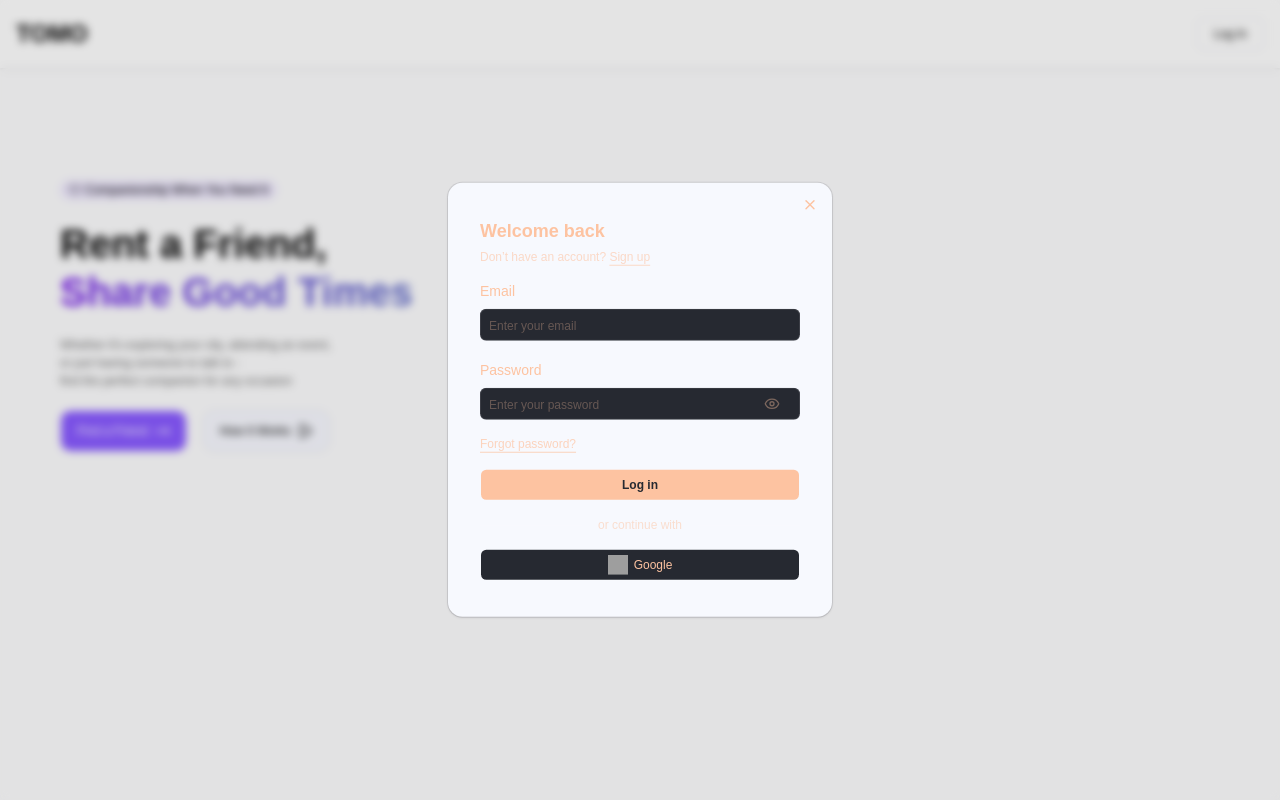
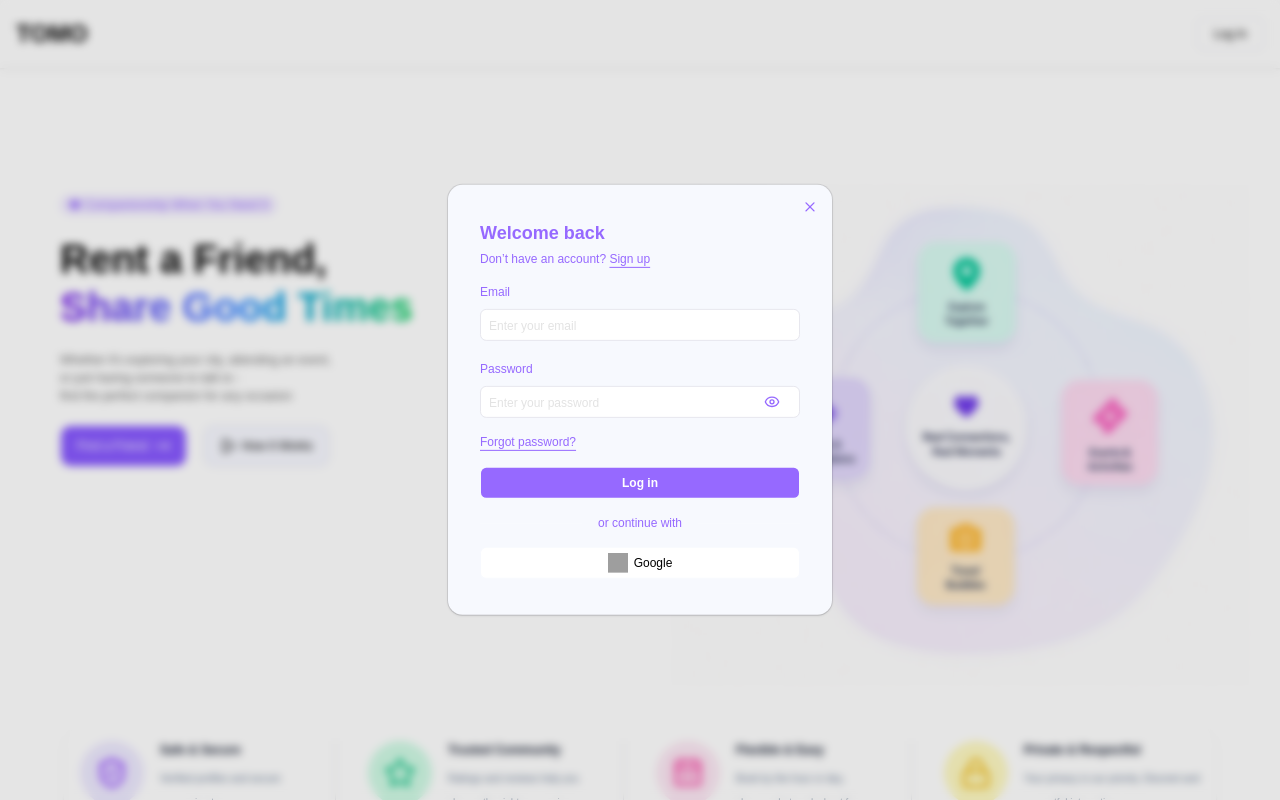
Before and after one commit to zaid-sinpie/rent_a_friend, a React (Vite) app: page / in a window 1280 px wide. Both pictures are taken after a click on the button "Log In". Built offline with nearby package versions, Linux system fonts and the light colour scheme; grey boxes are pictures that could not be loaded.

Commit message:
change hero page ui

```diff
--- a/src/App.jsx
+++ b/src/App.jsx
@@ -10,7 +10,7 @@ function App() {
     setLoginModal((prev) => !prev);
   }
   return (
-    <section className="w-screen h-screen max-lg:h-auto overflow-auto text-black bg-[#FCFCFD] flex items-center justify-center gap-10 max-lg:gap-0 max-lg:flex-col max-lg:justify-center max-lg:items-center relative pt-10">
+    <section className="w-screen h-screen max-lg:h-auto overflow-auto text-black bg-white flex items-center justify-center gap-10 max-lg:gap-0 max-lg:flex-col max-lg:justify-center max-lg:items-center relative py-10">
       <Navbar setLoginModal={setLoginModal} />
       <Outlet
         context={{
--- a/src/components/CustomDialog.jsx
+++ b/src/components/CustomDialog.jsx
@@ -3,7 +3,7 @@ import { Dialog, DialogContent } from "@/components/ui/dialog";
 const CustomDialog = ({ open, onOpenChange, children }) => {
   return (
     <Dialog open={open} onOpenChange={() => onOpenChange()}>
-      <DialogContent className={"bg-[#F7F9FE] text-[#FDC3A1] shadow"}>
+      <DialogContent className={"bg-[#F7F9FE] text-[#9669ff] shadow"}>
         {children}
       </DialogContent>
     </Dialog>
--- a/src/components/HeroCard.jsx
+++ b/src/components/HeroCard.jsx
@@ -4,14 +4,14 @@ import { Heart, MoveRight, Play } from "lucide-react";
 
 const HeroCard = () => {
   return (
-    <figure className="bg-transparent h-[60dvh] max-lg:h-[50dvh] w-full max-lg:w-[90%] max-lg:mt-15 px-15 rounded-sm flex flex-col justify-start gap-5">
-      <Badge className="bg-[#bda1ff3a] text-[#9 669ff]">
-        <Heart />
+    <article className="bg-transparent h-[60dvh] max-lg:h-[50dvh] w-1/2 px-15 rounded-sm flex flex-col justify-start gap-5">
+      <Badge className="bg-[#bda1ff3a] text-[#9669ff]">
+        <Heart className="fill-[#9669ff]"/>
         Companionship When You Need It
       </Badge>
       <div className="flex flex-col justify-start text-[40px] font-bold leading-12">
         <h1>Rent a Friend,</h1>
-        <h1 className="bg-linear-to-r from-violet-700 to-green-500 bg-clip-text text-transparent">
+        <h1 className="bg-linear-to-r from-violet-700 via-blue-500 via-50% to-green-500 bg-clip-text text-transparent w-fit">
           Share Good Times
         </h1>
       </div>
@@ -21,16 +21,16 @@ const HeroCard = () => {
         <p>find the perfect companion for any occasion</p>
       </div>
       <div className=" flex justify-center items-center gap-4 w-fit">
-        <Button className="text-[12px] px-4 py-5">
+        <Button className="text-[12px] px-4 py-5 hover:bg-[#9669ff]">
           Find a Friend
           <MoveRight />
         </Button>
-        <Button variant="outline" className="text-[12px] px-4 py-5">
+        <Button variant="outline" className="text-[12px] px-4 py-5 hover:bg-white">
+          <Play />
           How It Works
-          <Play />
         </Button>
       </div>
-    </figure>
+    </article>
   );
 };
 
--- /dev/null
+++ b/src/components/HeroCircle.jsx
@@ -0,0 +1,39 @@
+import { Card } from "@/components/ui/card";
+import { Heart, Coffee, MapPin, Ticket, Camera } from "lucide-react";
+
+const cards = [
+  {
+    title: "Explore Together",
+    icon: MapPin,
+    bg: "bg-green-100",
+    iconColor: "text-green-600",
+    position: "top-0 left-1/2 -translate-x-1/2",
+  },
+  {
+    title: "Coffee & Conversations",
+    icon: Coffee,
+    bg: "bg-violet-100",
+    iconColor: "text-violet-600",
+    position: "left-8 top-1/2 -translate-y-1/2",
+  },
+  {
+    title: "Events & Activities",
+    icon: Ticket,
+    bg: "bg-pink-100",
+    iconColor: "text-pink-500",
+    position: "right-8 top-1/2 -translate-y-1/2",
+  },
+  {
+    title: "Travel Buddies",
+    icon: Camera,
+    bg: "bg-yellow-100",
+    iconColor: "text-yellow-500",
+    position: "bottom-0 left-1/2 -translate-x-1/2",
+  },
+];
+
+export default function HeroCards() {
+  return (
+    <div className="relative h-125 w-1/2 bg-[url('/heroShape.png')] bg-contain bg-center bg-no-repeat"></div>
+  );
+}
--- /dev/null
+++ b/src/components/HeroFooter.jsx
@@ -0,0 +1,73 @@
+import { ShieldCheck, Star, CalendarDays, Lock } from "lucide-react";
+
+const features = [
+  {
+    title: "Safe & Secure",
+    description:
+      "Verified profiles and secure messaging to ensure your safety.",
+    icon: ShieldCheck,
+    iconColor: "text-violet-600",
+    bg: "bg-violet-100",
+  },
+  {
+    title: "Trusted Community",
+    description: "Ratings and reviews help you choose the right companion.",
+    icon: Star,
+    iconColor: "text-emerald-500",
+    bg: "bg-emerald-100",
+  },
+  {
+    title: "Flexible & Easy",
+    description: "Book by the hour or day, choose what works best for you.",
+    icon: CalendarDays,
+    iconColor: "text-pink-500",
+    bg: "bg-pink-100",
+  },
+  {
+    title: "Private & Respectful",
+    description:
+      "Your privacy is our priority. Discreet and respectful interactions.",
+    icon: Lock,
+    iconColor: "text-yellow-500",
+    bg: "bg-yellow-100",
+  },
+];
+
+export default function HeroFooter() {
+  return (
+    <div className="w-[90%] rounded-3xl bg-white/80 p-4 shadow-sm backdrop-blur-sm">
+      <div className="grid grid-cols-1 gap-8 md:grid-cols-2 lg:grid-cols-4">
+        {features.map((feature, index) => {
+          const Icon = feature.icon;
+
+          return (
+            <div
+              key={index}
+              className={`flex items-start gap-4 ${
+                index !== features.length - 1
+                  ? "lg:border-r lg:border-gray-200 lg:pr-8"
+                  : ""
+              }`}
+            >
+              <div
+                className={`flex h-16 w-16 shrink-0 items-center justify-center rounded-full ${feature.bg}`}
+              >
+                <Icon className={`h-8 w-8 ${feature.iconColor}`} />
+              </div>
+
+              <div>
+                <h3 className="text-[12px] font-semibold text-slate-900">
+                  {feature.title}
+                </h3>
+
+                <p className="text-[10px] mt-2 text-sm leading-6 text-slate-500">
+                  {feature.description}
+                </p>
+              </div>
+            </div>
+          );
+        })}
+      </div>
+    </div>
+  );
+}
--- a/src/components/Navbar.jsx
+++ b/src/components/Navbar.jsx
@@ -10,7 +10,7 @@ const Navbar = ({ setLoginModal }) => {
     setLoginModal((prev) => !prev);
   }
   return (
-    <NavigationMenu className="sm:min-w-full fixed top-0 left-0 py-4 px-4 flex justify-between items-center bg-[#FEFEFE] shadow">
+    <NavigationMenu className="sm:min-w-full fixed top-0 left-0 py-4 px-4 flex justify-between items-center bg-[#FEFEFE] shadow z-10">
       <h1 className="text-[24px] cursor-pointer font-semibold">TOMO</h1>
       <nav>
         <NavigationMenuList className="flex justify-center items-center gap-4 p-0">
--- a/src/pages/Hero.jsx
+++ b/src/pages/Hero.jsx
@@ -1,29 +1,24 @@
 import { useOutletContext } from "react-router-dom";
 
 import CustomDialog from "@/components/CustomDialog";
-import FriendCard from "@/components/FriendCard";
 import HeroCard from "@/components/HeroCard";
 import Login from "./Login";
+import HeroCircle from "@/components/HeroCircle";
+import HeroFooter from "@/components/HeroFooter";
 
 const Hero = () => {
   const { loginModal, handleLoginModalClose } = useOutletContext();
   return (
-    <>
-      <HeroCard />
-      {/* <div className="lg:grid lg:grid-cols-2 md:gap-x-4 gap-y-4 justify-items-start max-lg:flex justify-center max-lg:w-full">
-        <div className="flex lg:flex-col justify-center items-center md:gap-4 md:pt-10">
-          <FriendCard />
-          <FriendCard />
-        </div>
-        <div className="flex lg:flex-col justify-center items-end md:gap-4">
-          <FriendCard />
-          <FriendCard />
-        </div>
-      </div> */}
+    <section className="w-full flex flex-col justify-center items-center gap-10 mt-60">
+      <figure className="flex w-full justify-around items-center max-lg:mt-15">
+        <HeroCard />
+        <HeroCircle />
+      </figure>
+      <HeroFooter />
       <CustomDialog open={loginModal} onOpenChange={handleLoginModalClose}>
         <Login />
       </CustomDialog>
-    </>
+    </section>
   );
 };
 
--- a/src/pages/Login.jsx
+++ b/src/pages/Login.jsx
@@ -48,14 +48,11 @@ export default function Login() {
       className="flex flex-col justify-center gap-4 text-[12px] px-4 py-5"
     >
       <div className="flex flex-col justify-start items-start gap-1">
-        <h1 className="text-[18px] font-bold text-[#FDC3A1]">Welcome back</h1>
+        <h1 className="text-[18px] font-bold">Welcome back</h1>
 
-        <p className="text-[#FDC3A1]/60 text-[12px]">
+        <p className="text-[12px]">
           Don’t have an account?{" "}
-          <NavLink
-            to="/signup"
-            className="underline underline-offset-4 hover:text-[#FDC3A1]"
-          >
+          <NavLink to="/signup" className="underline underline-offset-4">
             Sign up
           </NavLink>
         </p>
@@ -66,10 +63,7 @@ export default function Login() {
           control={form.control}
           render={({ field, fieldState }) => (
             <Field>
-              <FieldLabel
-                htmlFor={field.name}
-                className="font-medium text-[#FDC3A1]"
-              >
+              <FieldLabel htmlFor={field.name} className="font-medium text-[12px]">
                 Email
               </FieldLabel>
 
@@ -80,7 +74,7 @@ export default function Login() {
                 autoComplete="off"
                 placeholder="Enter your email"
                 aria-invalid={fieldState.invalid}
-                className="rounded-sm border-white/10 bg-[#262931] p-2 text-white placeholder:text-[#FDC3A1]/30 placeholder:text-[12px] focus-visible:ring-1 focus-visible:ring-[#FDC3A1]"
+                className="rounded-sm bg-white p-2 pr-12 text-black placeholder:text-[#e3e3e3] placeholder:text-[12px] focus-visible:ring-0 focus-visible:ring-[#9669ff]"
               />
 
               {fieldState.invalid && (
@@ -99,7 +93,7 @@ export default function Login() {
             <Field>
               <FieldLabel
                 htmlFor={field.name}
-                className="font-medium text-[#FDC3A1]"
+                className="font-medium text-[12px]"
               >
                 Password
               </FieldLabel>
@@ -111,13 +105,13 @@ export default function Login() {
                   type={showPassowrd ? "text" : "password"}
                   placeholder="Enter your password"
                   aria-invalid={fieldState.invalid}
-                  className="rounded-sm border-white/10 bg-[#262931] p-2 pr-12 text-white placeholder:text-[#FDC3A1]/30 placeholder:text-[12px] focus-visible:ring-1 focus-visible:ring-[#FDC3A1]"
+                  className="rounded-sm bg-white p-2 pr-12 text-black placeholder:text-[#e3e3e3] placeholder:text-[12px] focus-visible:ring-0 focus-visible:ring-[#9669ff]"
                 />
 
                 <button
                   type="button"
                   onClick={togglePassword}
-                  className="absolute right-5 top-1/2 -translate-y-1/2 text-[#FDC3A1]/40 hover:text-[#FDC3A1]"
+                  className="absolute right-5 top-1/2 -translate-y-1/2 text-[#9669ff] hover:text-[#9669ff]"
                 >
                   {showPassowrd ? (
                     <EyeOff className="h-4 w-4" />
@@ -141,7 +135,7 @@ export default function Login() {
       <div className="flex items-center justify-between">
         <button
           type="button"
-          className="underline underline-offset-4 text-[#FDC3A1]/70 hover:text-[#FDC3A1]"
+          className="underline underline-offset-4 text-[#9669ff]"
         >
           Forgot password?
         </button>
@@ -150,14 +144,14 @@ export default function Login() {
       <Button
         type="submit"
         disabled={form.formState.isSubmitting}
-        className="w-full rounded-sm text-[12px] bg-[#FDC3A1] font-semibold text-[#262931] hover:bg-[#FDC3A1]/90"
+        className="w-full rounded-sm text-[12px] text-white bg-[#9669ff] hover:border-[#9669ff] font-semibold hover:text-[#262931] hover:bg-white"
       >
         {form.formState.isSubmitting ? "Logging in..." : "Log in"}
       </Button>
 
       <div className="flex items-center gap-4">
         <Separator className="flex-1 bg-white/10" />
-        <span className="text-xs text-[#FDC3A1]/50">or continue with</span>
+        <span className="text-xs text-[#9669ff]">or continue with</span>
         <Separator className="flex-1 bg-white/10" />
       </div>
 
@@ -165,7 +159,7 @@ export default function Login() {
         <Button
           type="button"
           variant="outline"
-          className="rounded-sm w-full flex justify-center items-center border-white/10 bg-[#262931] text-[#FDC3A1] hover:bg-[#2D3038] hover:text-[#FDC3A1] text-[12px]"
+          className="rounded-sm w-full flex justify-center items-center border-white/10 hover:bg-[#d2d2d2] text-black bg-white hover:border-[#e3e3e3] hover:text-white text-[12px]"
         >
           <img
             src="https://www.svgrepo.com/show/475656/google-color.svg"
```
Also changed, not shown: public/heroShape.png (added).
